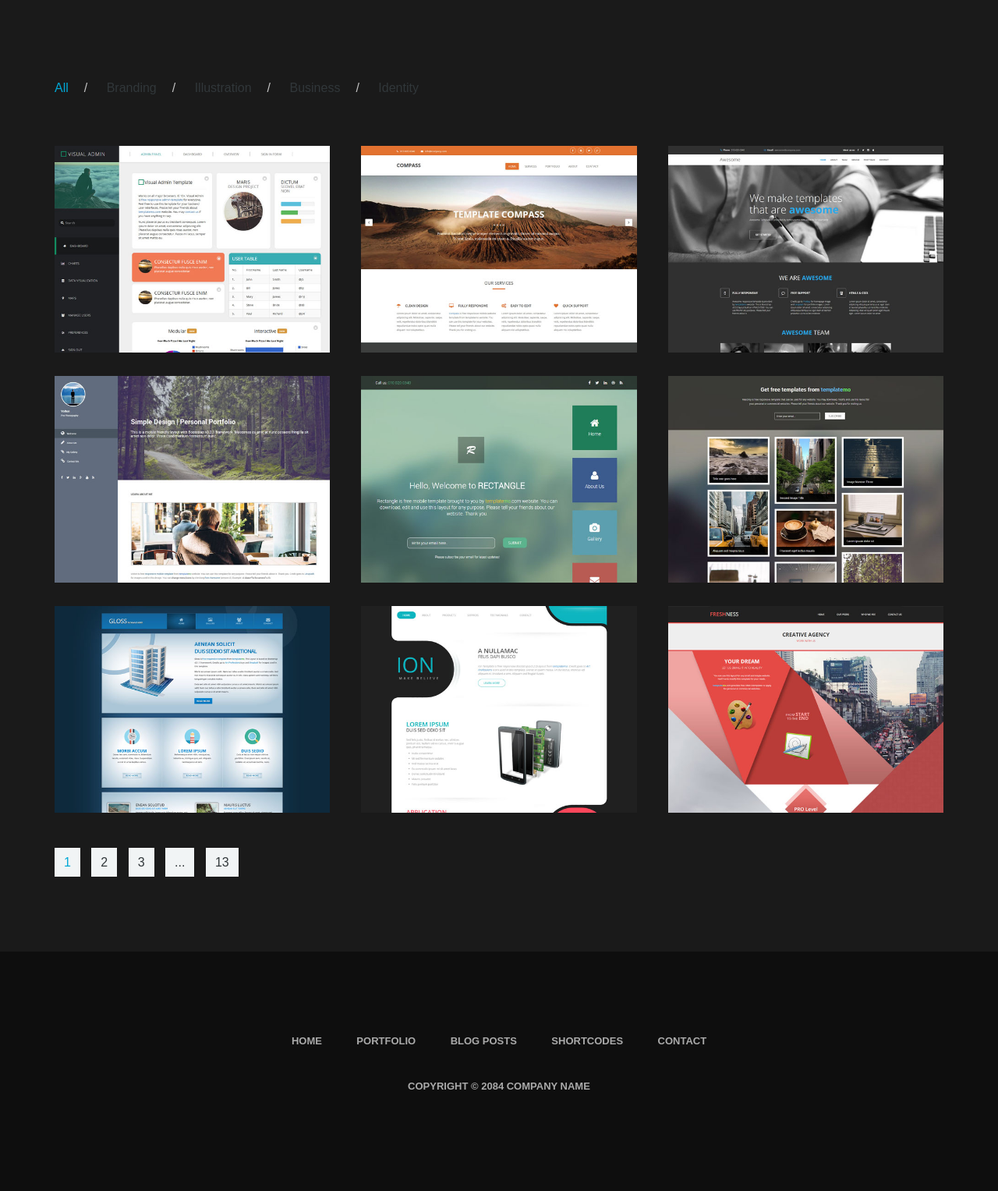
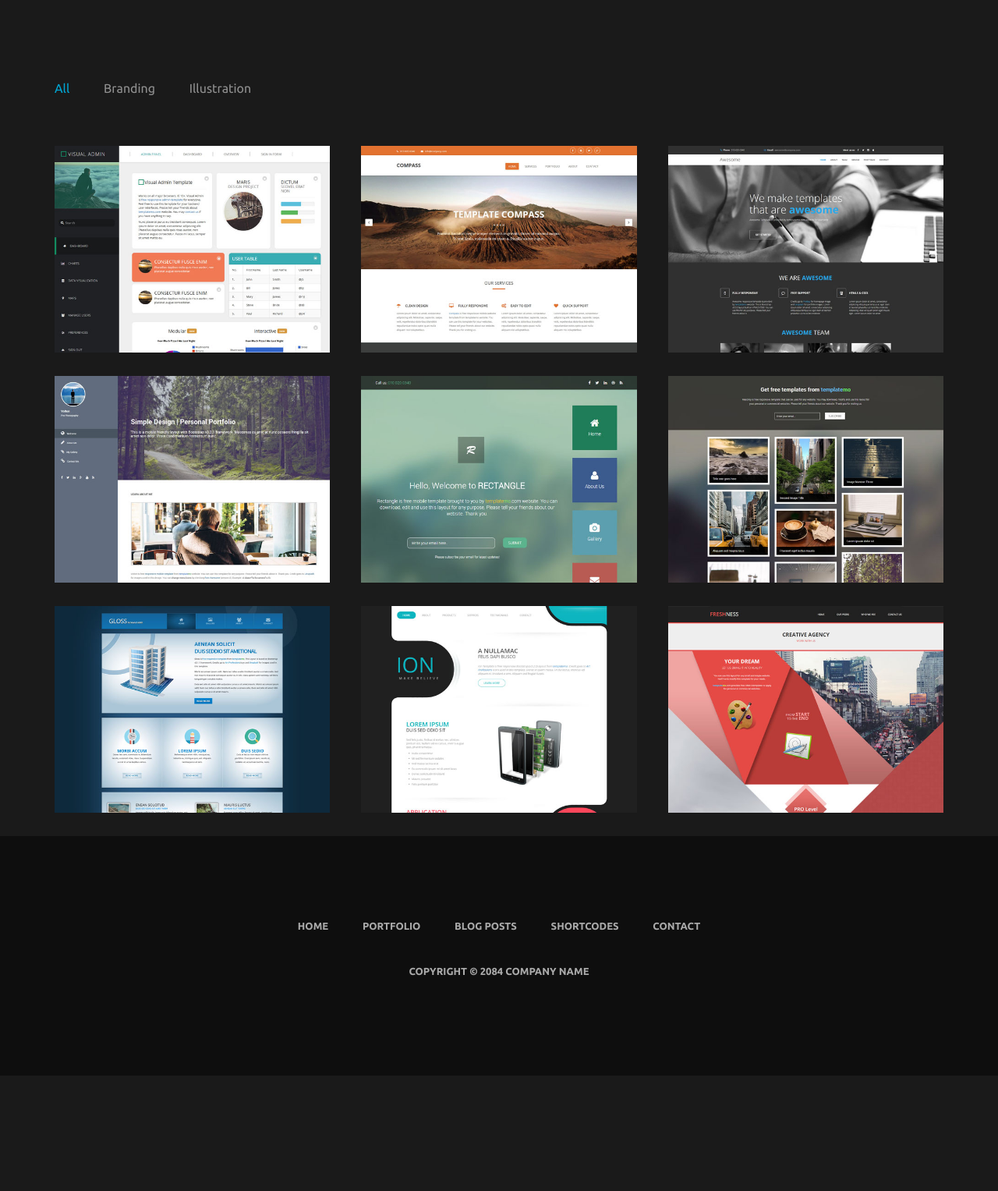
Before and after one commit to Jaiusu/tcc-genesis, a PHP site: page /portfolio.html in a window 1280 px wide. Shown: the part 291-1818 px from the top of the page at 78% size. After the commit the page ends 1542 px from the top, so only its background shows below. Run offline with PHP 8.4, Linux system fonts and the light colour scheme.

Commit message:
Project page

```diff
--- a/css/blue-scheme.css
+++ b/css/blue-scheme.css
@@ -464,7 +464,7 @@ input.mainBtn {
 }
 
 #portfolio {
-  background-image: url("../images/includes/portfolio.jpg");
+  background-image: url("../images/includes/eng.jpg");
 }
 
 #portfolioId {
@@ -603,10 +603,10 @@ blockquote {
   display: inline;
   margin-right: 20px;
   cursor: pointer;
-  color: #31373a;
+  color: #919191;
 }
 #filters li:after {
-  content: '/';
+  content: '';
   color: #c3c3c3;
   margin-left: 20px;
 }
--- a/portfolio.html
+++ b/portfolio.html
@@ -3,7 +3,7 @@
 <head>
 	<meta charset="UTF-8">
 	<meta name="viewport" content="width=device-width, initial-scale=1, maximum-scale=1">
-	<title>Medigo Blue Portfolio</title>
+	<title>Projetos - Genesis</title>
     <meta name="keywords" content="">
 	<meta name="description" content="">
     <meta name="author" content="templatemo">
@@ -15,6 +15,8 @@
 	<!-- Google Fonts -->
 	<link href="http://fonts.googleapis.com/css?family=PT+Serif:400,700,400italic,700itali" rel="stylesheet">
 	<link href="http://fonts.googleapis.com/css?family=Raleway:400,900,800,700,500,200,100,600" rel="stylesheet">
+	<link rel="preconnect" href="https://fonts.gstatic.com">
+	<link href="https://fonts.googleapis.com/css2?family=Ubuntu:ital,wght@0,300;0,400;0,500;0,700;1,300;1,400;1,500;1,700&display=swap" rel="stylesheet">
 
 	<!-- Stylesheets -->
 	<link rel="stylesheet" href="bootstrap/bootstrap.css">
@@ -62,7 +64,7 @@
 
 					<div class="pull-left logo">
 						<a href="index.html">
-							<img src="images/logo.png" alt="Medigo">
+							<img src="images/logo-2.png" alt="Medigo">
 						</a>
 					</div>	<!-- /.logo -->
 
@@ -111,10 +113,10 @@
 			<div class="container pageTitle">
 				<div class="row">
 					<div class="col-md-6 col-sm-6">
-						<h2 class="page-title">Our Portfolio</h2>
+						<h2 class="page-title">Projetos</h2>
 					</div> <!-- /.col-md-6 -->
 					<div class="col-md-6 col-sm-6 text-right">
-						<span class="page-location">Home / Portfolio</span>
+						<span class="page-location">Início / Projetos</span>
 					</div> <!-- /.col-md-6 -->
 				</div> <!-- /.row -->
 			</div> <!-- /.container -->
@@ -128,8 +130,6 @@
 					<li class="filter" data-filter="all">All</li>
 					<li class="filter" data-filter="branding">Branding</li>
 					<li class="filter" data-filter="illustration">Illustration</li>
-					<li class="filter" data-filter="business">Business</li>
-					<li class="filter" data-filter="identity">Identity</li>
 				</ul>
 			</div> <!-- /.col-md-12 -->
 		</div> <!-- /.row -->
@@ -313,20 +313,6 @@
 		</div> <!-- /.row -->
 	</div> <!-- /.container -->
 
-	<div class="container">
-		<div class="row">
-			<div class="col-md-12">
-				<ul class="pages">
-					<li><a href="#" class="active">1</a></li>
-					<li><a href="#">2</a></li>
-					<li><a href="#">3</a></li>
-					<li><a href="#">...</a></li>
-					<li><a href="#">13</a></li>
-				</ul>
-			</div> <!-- /.col-md-12 -->
-		</div> <!-- /.row -->
-	</div> <!-- /.container -->
-
 	<footer class="site-footer">
 		<div class="container">
 			<div class="row">
```
Also changed, not shown: 1 other file.
